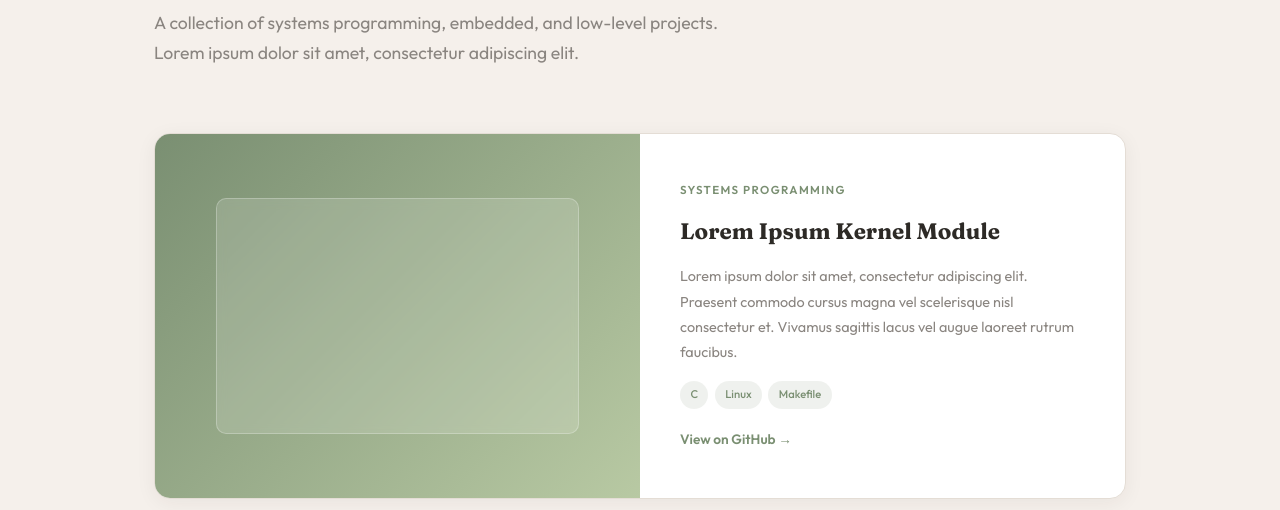
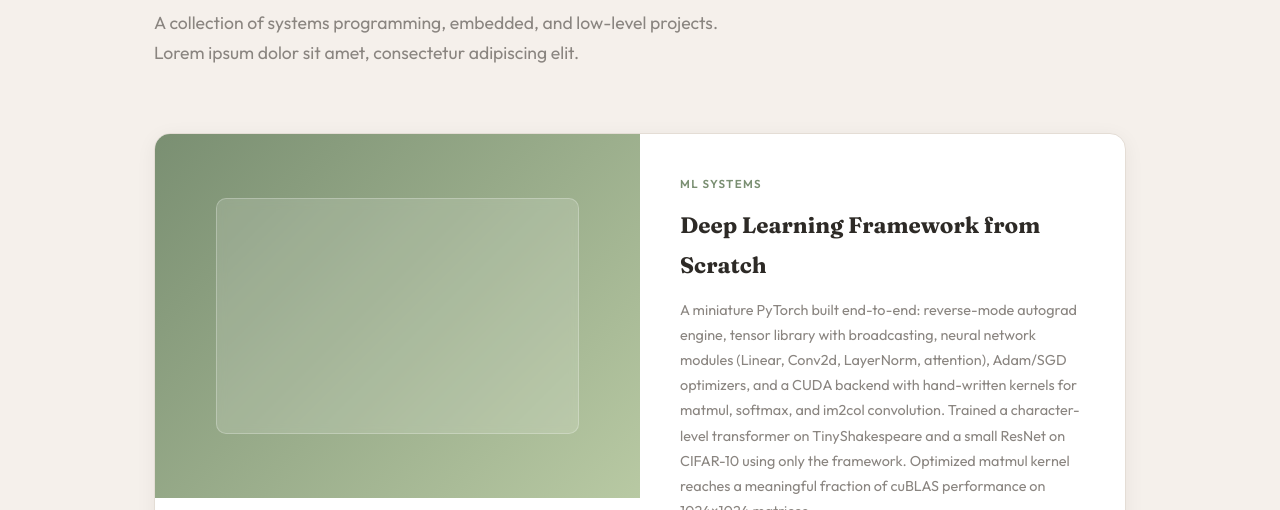
Before and after one commit to MichaelByers07/MichaelByers07.github.io-personal-site, a plain HTML site: page projects.html in a window 1280 px wide. Shown: the part 290-800 px from the top of the page. Drawn offline with Linux system fonts and the light colour scheme.

Commit message:
Add files via upload

```diff
--- a/projects.html
+++ b/projects.html
@@ -37,13 +37,15 @@
       <div class="project-card fade-in">
         <div class="project-img"><div class="img-overlay"><div class="img-mock"></div></div></div>
         <div class="project-info">
-          <div class="project-category">Systems Programming</div>
-          <h3>Lorem Ipsum Kernel Module</h3>
-          <p>Lorem ipsum dolor sit amet, consectetur adipiscing elit. Praesent commodo cursus magna vel scelerisque nisl consectetur et. Vivamus sagittis lacus vel augue laoreet rutrum faucibus.</p>
+          <div class="project-category">ML Systems</div>
+          <h3>Deep Learning Framework from Scratch</h3>
+          <p>A miniature PyTorch built end-to-end: reverse-mode autograd engine, tensor library with broadcasting, neural network modules (Linear, Conv2d, LayerNorm, attention), Adam/SGD optimizers, and a CUDA backend with hand-written kernels for matmul, softmax, and im2col convolution. Trained a character-level transformer on TinyShakespeare and a small ResNet on CIFAR-10 using only the framework. Optimized matmul kernel reaches a meaningful fraction of cuBLAS performance on 1024×1024 matrices.</p>
           <div class="project-tech">
-            <span class="tech-tag">C</span>
-            <span class="tech-tag">Linux</span>
-            <span class="tech-tag">Makefile</span>
+            <span class="tech-tag">Python</span>
+            <span class="tech-tag">CUDA</span>
+            <span class="tech-tag">C++</span>
+            <span class="tech-tag">PyBind11</span>
+            <span class="tech-tag">NumPy</span>
           </div>
           <a href="#" class="text-link">View on GitHub →</a>
         </div>
```
Also changed, not shown: index.html (+4 -4 lines).
